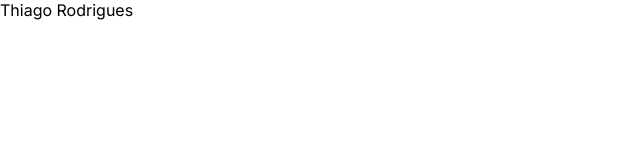
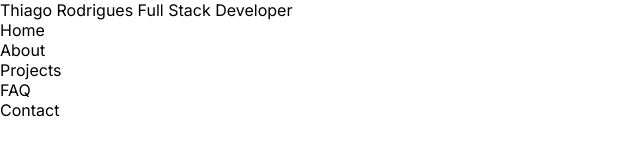
Before and after one commit to codeByThiago/codebythiago.github.io, a plain HTML site: page index.html in a window 1280 px wide. Shown: the whole page, without its empty margins (0-640 px from the left). Drawn offline with Linux system fonts and the light colour scheme.

Commit message:
Começando a navbar

```diff
--- a/index.html
+++ b/index.html
@@ -4,20 +4,30 @@
     <meta charset="UTF-8">
     <meta name="viewport" content="width=device-width, initial-scale=1.0">
     <link rel="stylesheet" href="css/style.css">
+    <link rel="shortcut icon" href="favicon.ico" type="image/x-icon">
     <title>Portfólio - Thiago Rodrigues</title>
 </head>
 <body>
     <header class="">
-        <nav>
+        <nav aria-label="Barra de Navegação Princiapl">
             <span>Thiago Rodrigues</span>
+            <span>Full Stack Developer</span>
+
+            <ul>
+                <li>Home</li>
+                <li>About</li>
+                <li>Projects</li>
+                <li>FAQ</li>
+                <li>Contact</li>
+            </ul>
         </nav>
     </header>
 
     <main class="">
-        <section id="carrosel">
+        <section id="">
 
         </section>
-        <section id="projetos">
+        <section id="">
 
         </section>
     </main>
```
Also changed, not shown: 1 other file.
